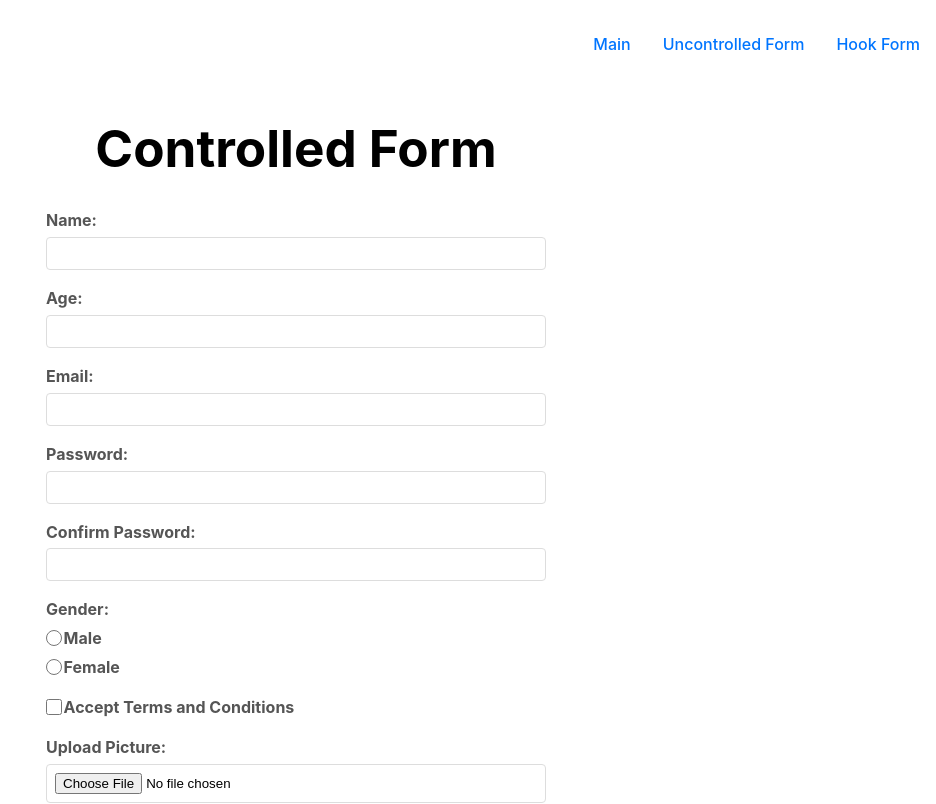
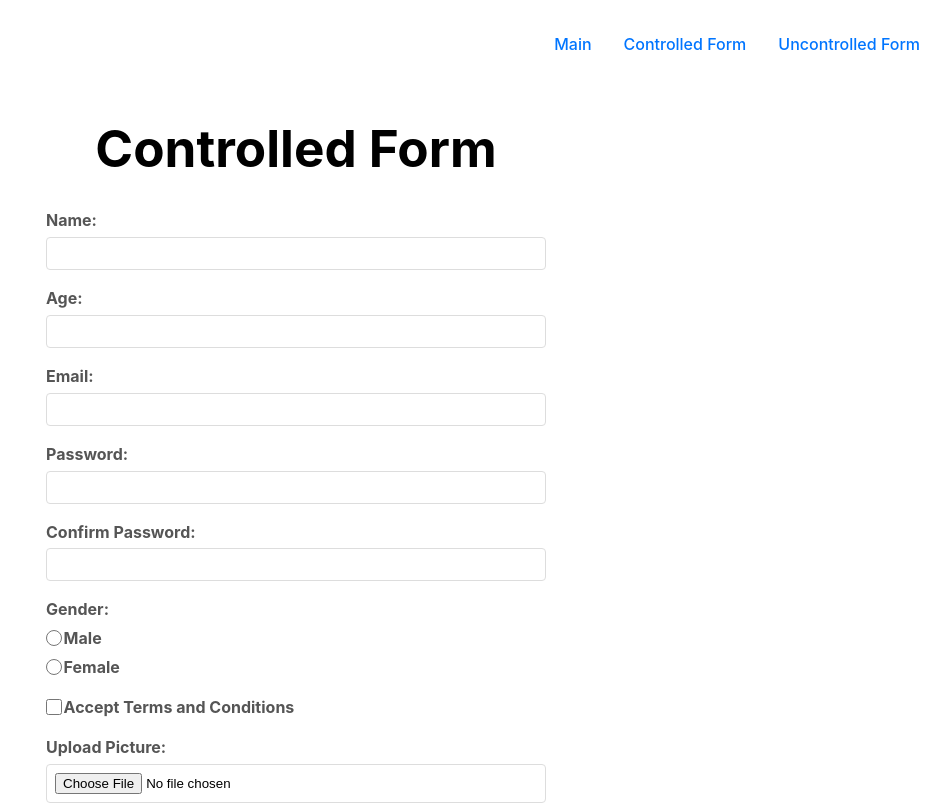
Before and after one commit to Diana2886/rsschool-react-app, a React (Vite) app: page /controlled-form in a window 1280 px wide. Shown: the top 804 px of the page, without its empty margins (344-1280 px from the left). Built offline with nearby package versions, Linux system fonts and the light colour scheme.

Commit message:
refactor: change link for ControlledForm

```diff
--- a/src/components/Header/Header.tsx
+++ b/src/components/Header/Header.tsx
@@ -7,8 +7,8 @@ export const Header: FC = () => {
     <header>
       <nav className="navbar">
         <Link to="/">Main</Link>
+        <Link to="/controlled-form">Controlled Form</Link>
         <Link to="/uncontrolled-form">Uncontrolled Form</Link>
-        <Link to="/hook-form">Hook Form</Link>
       </nav>
     </header>
   );
```
